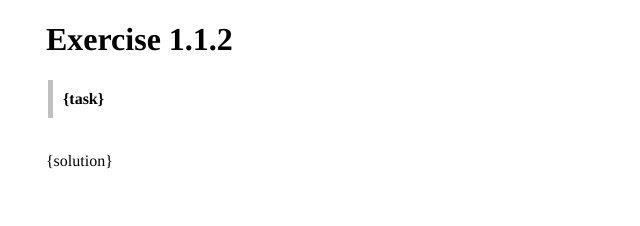
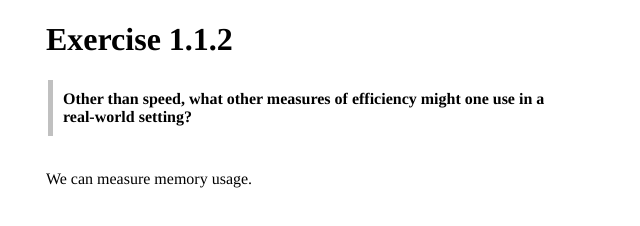
Before and after one commit to ivo-/sandbox, a plain HTML site: page books/ita/01/01/02.html in a window 1280 px wide. Shown: the whole page, without its empty margins (0-640 px from the left). Drawn offline with Linux system fonts and the light colour scheme.

Commit message:
Exercise 1.1.2.

```diff
--- a/books/ita/01/01/02.html
+++ b/books/ita/01/01/02.html
@@ -7,7 +7,7 @@
 <meta http-equiv="Content-Type" content="text/html;charset=utf-8"/>
 <meta name="title" content="Exercise 1.1.2"/>
 <meta name="generator" content="Org-mode"/>
-<meta name="generated" content="2013-07-12 19:03:27 FLE Daylight Time"/>
+<meta name="generated" content="2013-07-12 19:12:30 FLE Daylight Time"/>
 <meta name="author" content=""/>
 <meta name="description" content=""/>
 <meta name="keywords" content=""/>
@@ -102,7 +102,8 @@ blockquote { padding: 10px; border-left: 5px silver solid; font-weight:bold; }
 
 <blockquote>
 
-<p>{task}
+<p>Other than speed, what other measures of efficiency might one use in a
+real-world setting?
 </p>
 </blockquote>
 
@@ -111,7 +112,7 @@ blockquote { padding: 10px; border-left: 5px silver solid; font-weight:bold; }
 
 <section>
 <p>
-{solution}
+We can measure memory usage.
 </section>
 </p></div>
 
```
Also changed, not shown: 1 other file.
